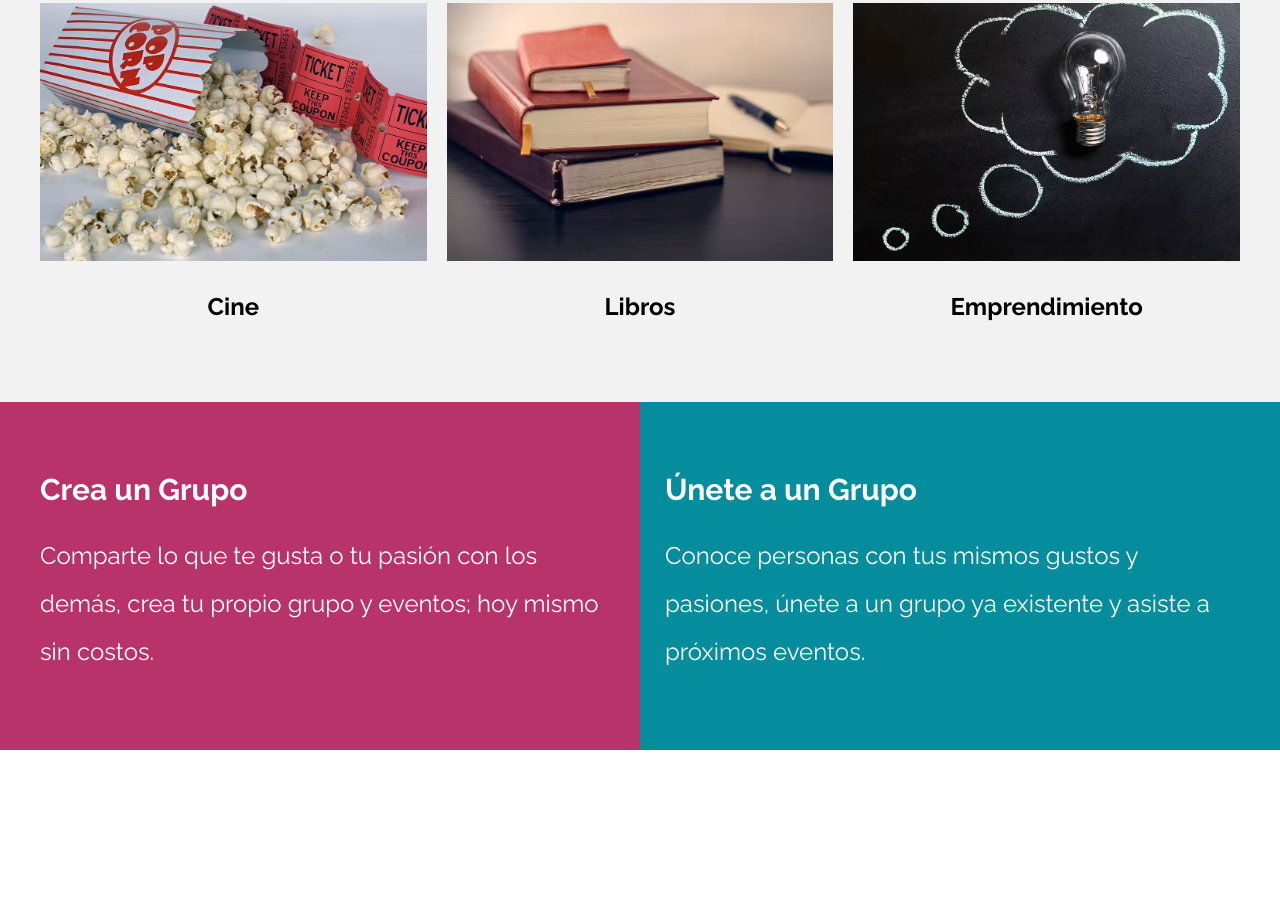
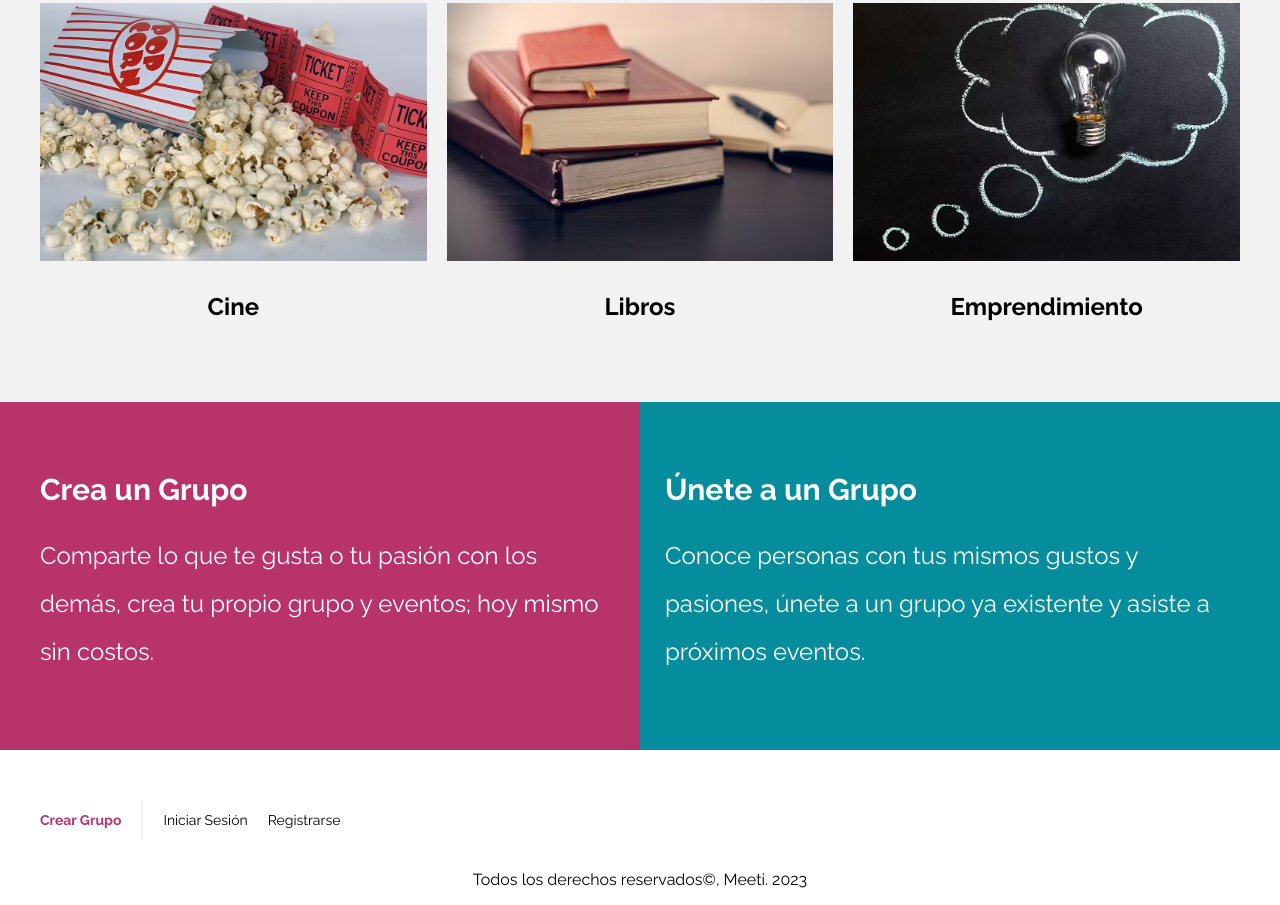
Before and after one commit to AldaMayorgaDev/011-Meeti-clone-Meetup, a website: page index.html in a window 1280 px wide. Shown: the part 2847-3752 px from the top of the page. Before the commit the page ends 3597 px from the top, so only its background shows below. Drawn offline with Linux system fonts and the light colour scheme.

Commit message:
Se agrega footer

```diff
--- a/index.html
+++ b/index.html
@@ -422,5 +422,15 @@
         </div>
     </div>
    </section>
+
+
+   <footer class="footer contenedor">
+    <nav class="navegacion">
+        <a href="#" class="navegacion__enlace navegacion__enlace--crear">Crear Grupo</a>
+        <a href="#" class="navegacion__enlace">Iniciar Sesión</a>
+        <a href="#" class="navegacion__enlace">Registrarse</a>
+    </nav>
+    <p class="footer__copyright">Todos los derechos reservados&copy;, Meeti. 2023</p>
+   </footer>
 </body>
 </html>
--- a/src/scss/app.scss
+++ b/src/scss/app.scss
@@ -1,3 +1,4 @@
 @use 'base';
 @use 'ui/header';
 @use 'ui/contenido';
+@use 'ui/footer';
--- /dev/null
+++ b/src/scss/ui/footer/_footer.scss
@@ -0,0 +1,15 @@
+/* Footer */
+
+
+
+
+
+.footer{
+    padding-top: 5rem;
+
+    &__copyright{
+        padding: 1rem;
+        text-align: center;
+        margin-bottom: 0;
+    }
+}
--- /dev/null
+++ b/src/scss/ui/footer/_index.scss
@@ -0,0 +1 @@
+@forward 'footer';
```
Also changed, not shown: build/css/app.css, 1 other file.
